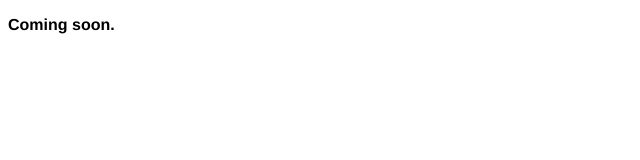
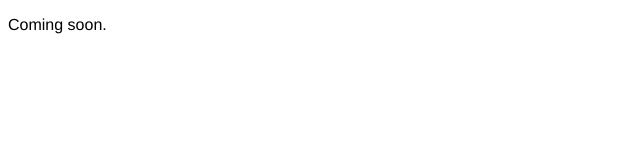
Before and after one commit to j-asonwang/j-asonwang.github.io, a plain HTML site: page index.html in a window 1280 px wide. Shown: the full height of the page, 0-640 px from the left. Drawn offline with Linux system fonts and the light colour scheme.

Commit message:
Update index.html

```diff
--- a/index.html
+++ b/index.html
@@ -1,6 +1,6 @@
 <!DOCTYPE html>
 <html>
 <body>
-<p><strong><span style="font-family: 'CMS', 'Droid Sans', Helvetica, Arial, sans-serif;">Coming soon.</span></strong></p>
+<p><span style="font-family: 'CMS', 'Droid Sans', Helvetica, Arial, sans-serif;">Coming soon.</span></p>
 </body>
 </html>
```
